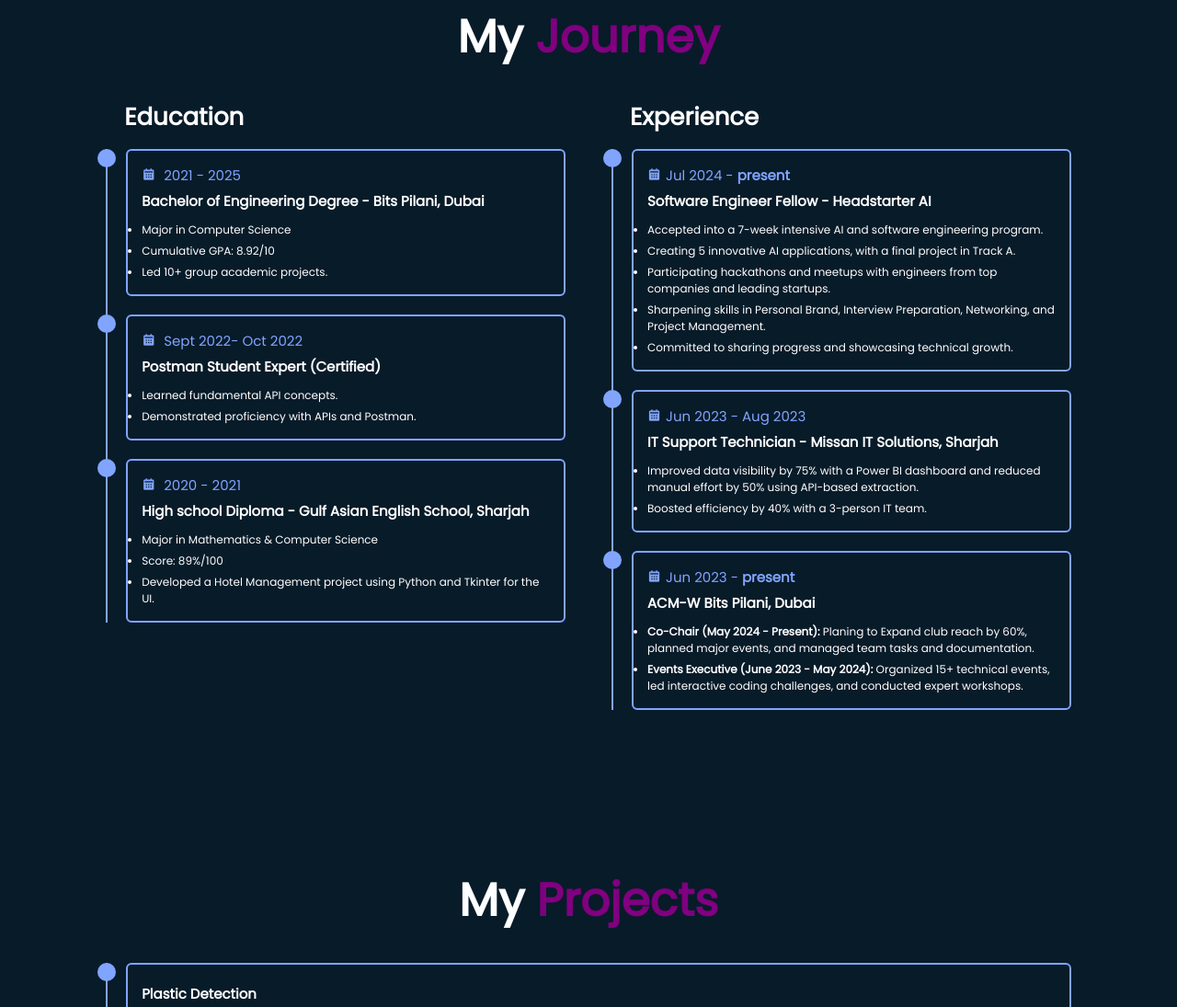
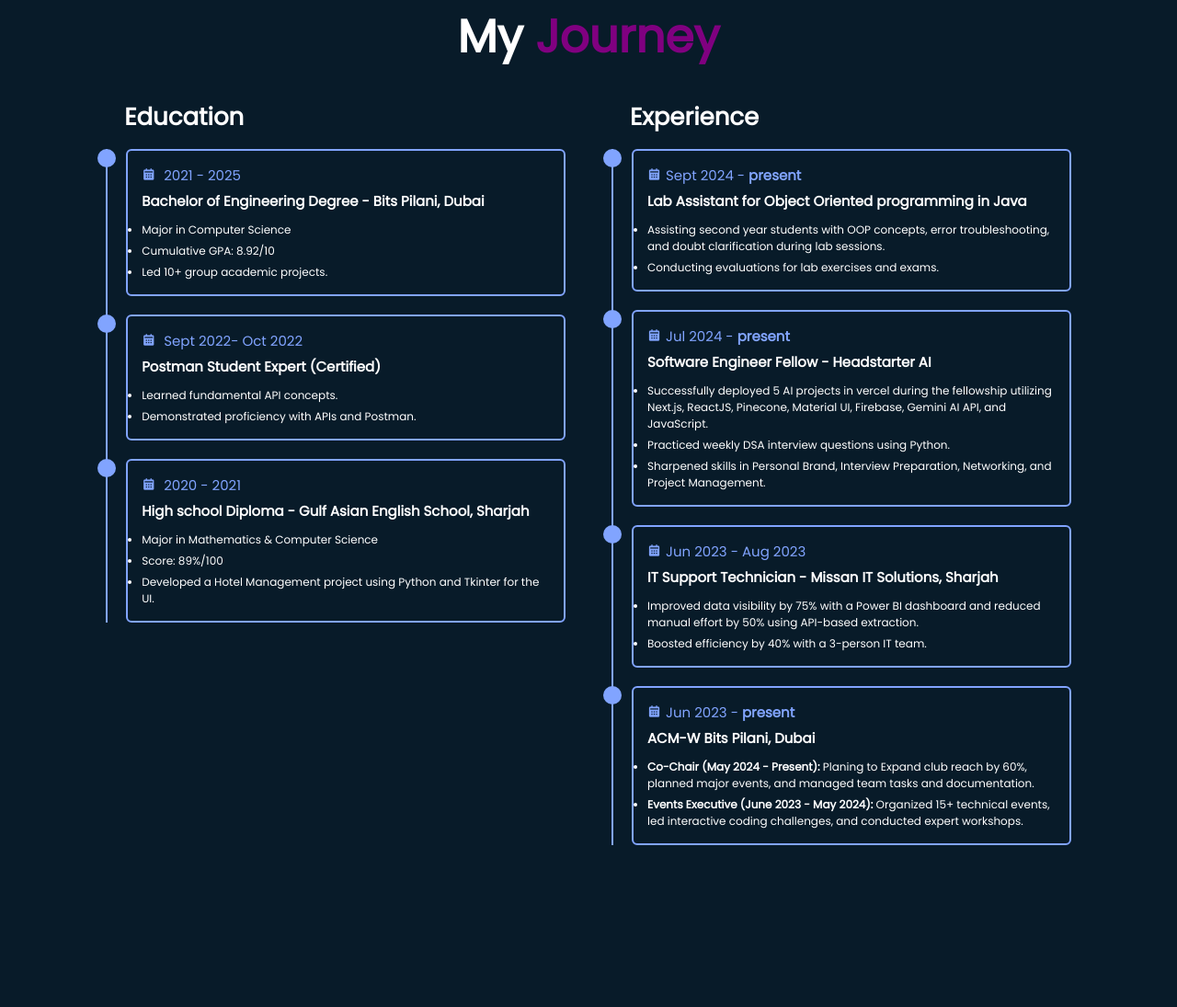
Before and after one commit to Dneth04/My-Portfolio, a plain HTML site: page index.html in a window 1280 px wide. Shown: the part 1716-2811 px from the top of the page at 92% size. Drawn offline with nearby package versions, Linux system fonts and the light colour scheme.

Commit message:
Update index.html

```diff
--- a/index.html
+++ b/index.html
@@ -142,16 +142,26 @@
                 <h3 class="title">Experience</h3>
 
                 <div class="education-box">
+                       <div class="education-content">
+                        <div class="content">
+                            <div class="year"><i class='bx bxs-calendar' ></i>Sept 2024 - <strong>present</strong></div>
+                            <h3> Lab Assistant for Object Oriented programming in Java</h3>
+                            <p> <ul>
+                                <li> Assisting second year students with OOP concepts, error troubleshooting, and doubt clarification during lab sessions.</li>
+                                <li>Conducting evaluations for lab exercises and exams.</li>
+                              </ul>
+                            </p>
+                        </div>
+                    </div>
                     <div class="education-content">
                         <div class="content">
                             <div class="year"><i class='bx bxs-calendar' ></i>Jul 2024 - <strong>present</strong></div>
                             <h3>Software Engineer Fellow - Headstarter AI</h3>
                             <p> <ul>
-                                <li>Accepted into a 7-week intensive AI and software engineering program.</li>
-                                <li>Creating 5 innovative AI applications, with a final project in Track A.</li>
-                                <li>Participating hackathons and meetups with engineers from top companies and leading startups.</li>
-                                <li>Sharpening skills in Personal Brand, Interview Preparation, Networking, and Project Management.</li>
-                                <li>Committed to sharing progress and showcasing technical growth.</li>
+                                <li>Successfully deployed 5 AI projects in vercel during the fellowship utilizing Next.js, ReactJS, Pinecone, Material
+ UI, Firebase, Gemini AI API, and JavaScript.</li>
+                                <li>Practiced weekly DSA interview questions using Python.</li>
+                                <li> Sharpened skills in Personal Brand, Interview Preparation, Networking, and Project Management.</li>
                               </ul>
                             </p>
                         </div>
@@ -197,7 +207,7 @@
                      <div class="project-content" >
                             <div class="content">
                                 <div class="year"></div>
-                                <h3>Plastic Detection</h3>
+                                <h3><a href="" > Plastic Detection Using Machine Learning </a></h3>
                                 <p> Collecting FTIR-based image datasets with graphical details of wavenumber and transmittance to
  identify plastics, aiming to gather data for polymers in both virgin and aged conditions. Converted tabular data for virgin polymers into graphical format using Pandas and Matplotlib, Now
  exploring data for aged plastics. And exploring ways to process these graphical images via CNN.
```
